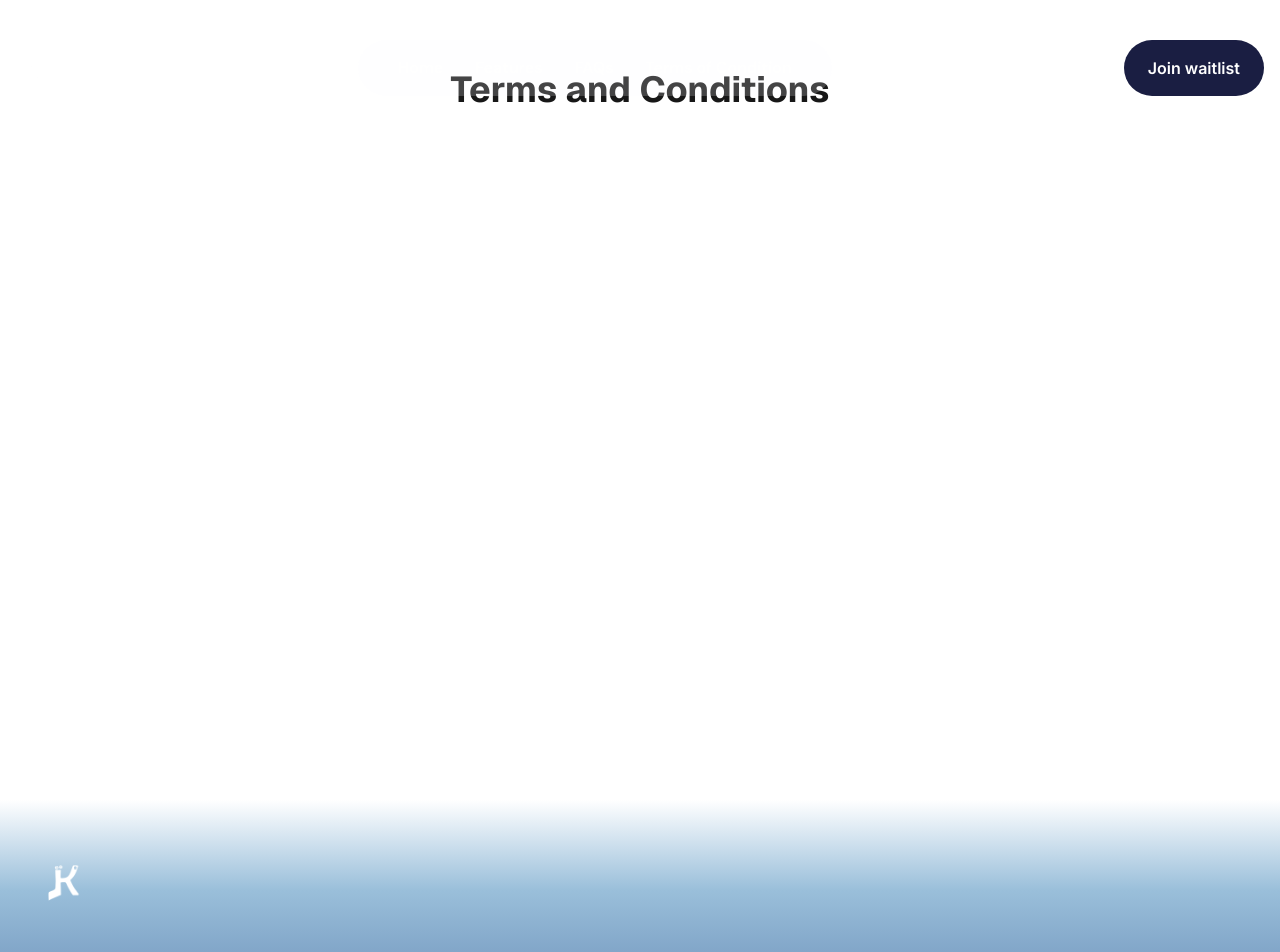
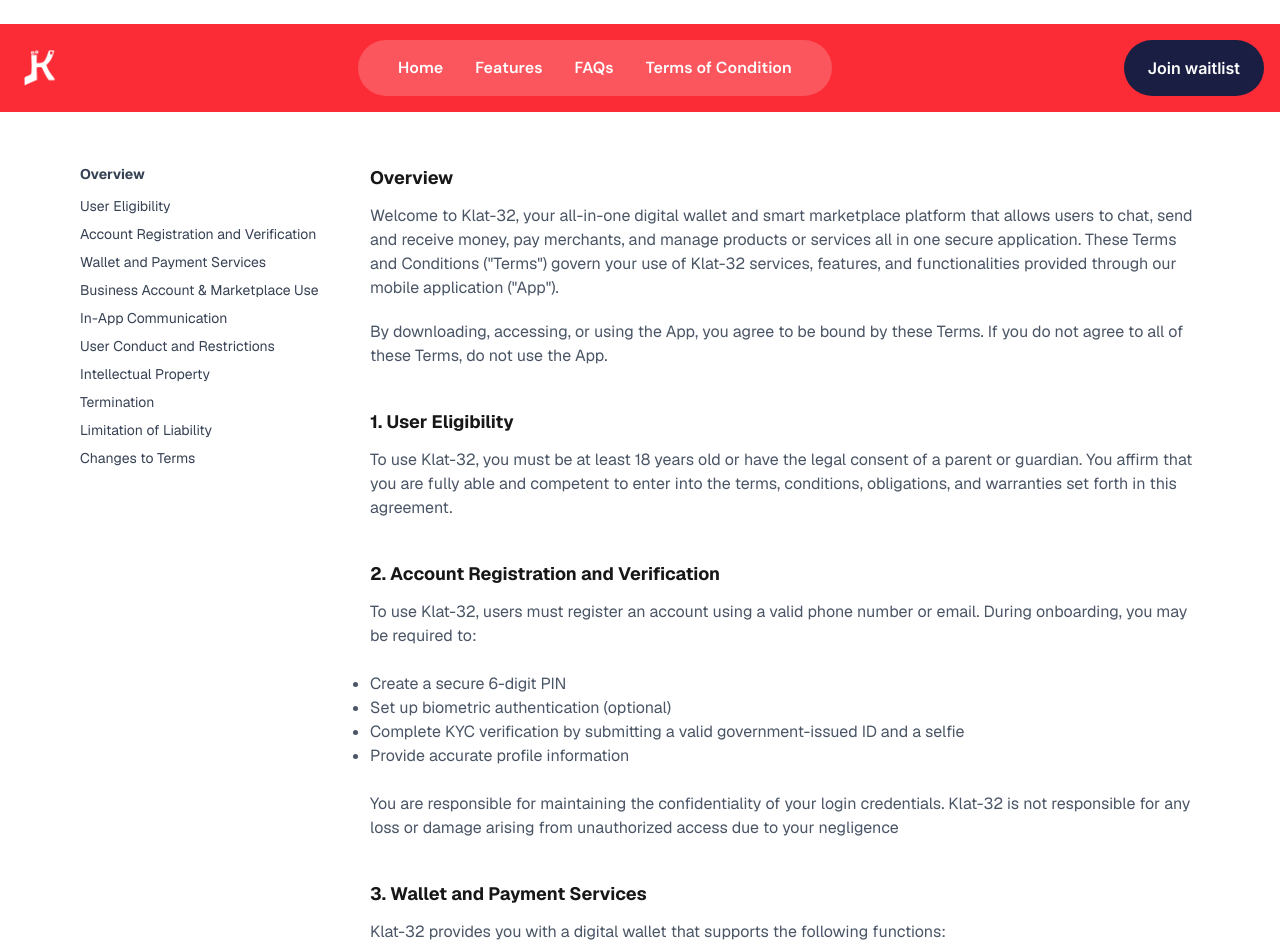
Before and after one commit to Dev-Tonia/klat-12, a Next.js app: page /terms in a window 1280 px wide. Shown: the top 952 px of the page. Built offline with nearby package versions, Linux system fonts and the light colour scheme.

Commit message:
[UI], Privacy policy page

```diff
--- a/src/app/layout.tsx
+++ b/src/app/layout.tsx
@@ -29,7 +29,7 @@
         className={`${geistSans.variable} ${geistMono.variable} antialiased relative`}
       >
         {/* header */}
-        <header className="   absolute top-0  my-6 left-0 w-full z-10">
+        <header className="   absolute top-0  my-6 left-0 w-full z-10 bg-red-500">
           <nav className=" flex items-center p-4 justify-between max-w-7xl mx-auto">
             <Link href={"/"}>
               <Image
--- a/src/app/terms/page.tsx
+++ b/src/app/terms/page.tsx
@@ -1,7 +1,249 @@
+import type { Metadata } from "next";
+import { Geist, Geist_Mono } from "next/font/google";
+import Image from "next/image";
+import Link from "next/link";
+const geistSans = Geist({
+  variable: "--font-geist-sans",
+  subsets: ["latin"],
+});
+
+export const metadata: Metadata = {
+  title: "Terms and Conditions",
+  description: "Klat-32 Terms and Conditions page",
+};
+
+// Data for terms and conditions
+const terms = [
+  {
+    id: "eligibility",
+    title: "1. User Eligibility",
+    content: (
+      <p className="text-gray-600">
+        To use Klat-32, you must be at least 18 years old or have the legal
+        consent of a parent or guardian. You affirm that you are fully able and
+        competent to enter into the terms, conditions, obligations, and
+        warranties set forth in this agreement.
+      </p>
+    ),
+  },
+  {
+    id: "account",
+    title: "2. Account Registration and Verification",
+    content: (
+      <>
+        <p className="text-gray-600 mb-6">
+          To use Klat-32, users must register an account using a valid phone
+          number or email. During onboarding, you may be required to:
+        </p>
+        <ul className="list-disc text-gray-600 mb-6">
+          <li>Create a secure 6-digit PIN</li>
+          <li>Set up biometric authentication (optional)</li>
+          <li>
+            Complete KYC verification by submitting a valid government-issued ID
+            and a selfie
+          </li>
+          <li>Provide accurate profile information</li>
+        </ul>
+        <p className="text-gray-600">
+          You are responsible for maintaining the confidentiality of your login
+          credentials. Klat-32 is not responsible for any loss or damage arising
+          from unauthorized access due to your negligence
+        </p>
+      </>
+    ),
+  },
+  {
+    id: "wallet",
+    title: "3. Wallet and Payment Services",
+    content: (
+      <>
+        <p className="text-gray-600 mb-6">
+          Klat-32 provides you with a digital wallet that supports the following
+          functions:
+        </p>
+        <ul className="list-disc text-gray-600 mb-6">
+          <li>
+            Funding your wallet using debit cards, bank transfers, or USSD
+          </li>
+          <li>Sending and receiving money to and from other Klat-32 users</li>
+          <li>Withdrawing funds to your linked bank account</li>
+          <li>
+            Paying for products and services via in-app chat or merchant
+            profiles
+          </li>
+        </ul>
+        <p className="text-gray-600">
+          All payment services are processed securely. Klat-32 may delay,
+          reverse, or investigate suspicious or high-risk transactions.
+        </p>
+      </>
+    ),
+  },
+  {
+    id: "business",
+    title: "4. Business Account & Marketplace Use",
+    content: (
+      <>
+        <p className="text-gray-600 mb-6">
+          Klat-32 provides enhanced features for merchants and business users:
+        </p>
+        <ul className="list-disc text-gray-600 mb-6">
+          <li>Merchant onboarding with business verification</li>
+          <li>
+            Listing of products and services with pricing, media, and inventory
+            management
+          </li>
+          <li>Accepting and managing orders</li>
+          <li>Receiving payments via wallet, bank transfer, or USSD</li>
+          <li>
+            Managing customer interactions via chat, calls, and notifications
+          </li>
+        </ul>
+        <p className="text-gray-600">
+          Merchants are solely responsible for the accuracy of their listings,
+          pricing, delivery, and customer service.
+        </p>
+      </>
+    ),
+  },
+  {
+    id: "communication",
+    title: "5. In-App Communication",
+    content: (
+      <>
+        <p className="text-gray-600 mb-6">
+          Klat-32 enables communication between users, including:
+        </p>
+        <ul className="list-disc text-gray-600 mb-6">
+          <li>Secure real-time chat</li>
+          <li>Audio and video calling</li>
+          <li>
+            Sharing of payment requests, product links, or service offers within
+            chat
+          </li>
+        </ul>
+        <p className="text-gray-600">
+          All interactions must remain respectful and non-abusive. Violations
+          may result in account suspension or termination.
+        </p>
+      </>
+    ),
+  },
+  {
+    id: "conduct",
+    title: "6. User Conduct and Restrictions",
+    content: (
+      <>
+        <p className="text-gray-600 mb-6">You agree not to:</p>
+        <ul className="list-disc text-gray-600 mb-6">
+          <li>Use the app for illegal or fraudulent purpose</li>
+          <li>Upload false or misleading information</li>
+          <li>Interfere with app functionality or security</li>
+          <li>Violate third-party rights or intellectual property</li>
+        </ul>
+        <p className="text-gray-600">
+          We reserve the right to suspend, restrict, or terminate your account
+          if we detect abuse, non-compliance, or fraudulent behavior.
+        </p>
+      </>
+    ),
+  },
+  {
+    id: "Property",
+    title: "7. Intellectual Property",
+    content: (
+      <>
+        <p className="text-gray-600">
+          All content, logos, and features of the Klat-32 App are the exclusive
+          property of Klat-32 and protected by applicable copyright and
+          trademark laws.
+        </p>
+      </>
+    ),
+  },
+  {
+    id: "termination",
+    title: "8. Termination",
+    content: (
+      <p className="text-gray-600">
+        We reserve the right to terminate or suspend your access to the App
+        without notice for any reason, including breach of these Terms.
+      </p>
+    ),
+  },
+  {
+    id: "liability",
+    title: "9. Limitation of Liability",
+    content: (
+      <p className="text-gray-600">
+        Klat-32 is not liable for any indirect, incidental, or consequential
+        damages arising from your use of the App. We do not guarantee
+        uninterrupted access, and all services are provided "as-is."
+      </p>
+    ),
+  },
+  {
+    id: "changes",
+    title: "10. Changes to Terms",
+    content: (
+      <p className="text-gray-600">
+        We may update these Terms periodically. Continued use of the App
+        constitutes your acceptance of the updated terms.
+      </p>
+    ),
+  },
+];
+
 export default function Terms() {
   return (
     <div className="font-sans grid grid-rows-[20px_1fr_20px] items-center justify-items-center min-h-screen p-8 pb-20 gap-16 sm:p-20">
       <h1 className="text-4xl font-bold text-center">Terms and Conditions</h1>
+
+      <div className="grid grid-cols-1 lg:grid-cols-[250px_1fr] gap-10 max-w-6xl mx-auto w-full">
+        {/* Sidebar */}
+        <aside className="hidden lg:block sticky top-24 self-start">
+          <nav className="space-y-4 text-sm text-gray-700">
+            <a href="#overview" className="font-bold">Overview</a>
+            <ul className="space-y-2 mt-3">
+              {terms.map((term) => (
+                <li key={term.id}>
+                  <a href={`#${term.id}`} className="hover:text-primary">
+                    {term.title.replace(/^\d+\.\s/, "")}
+                  </a>
+                </li>
+              ))}
+            </ul>
+          </nav>
+        </aside>
+
+        {/* Main content */}
+        <section className="prose max-w-none">
+          {/* Overview intro */}
+          <div id="overview" className="mb-10">
+            <h2 id="overview" className="text-lg font-bold mb-3">Overview</h2>
+            <p className="text-gray-600">
+              Welcome to Klat-32, your all-in-one digital wallet and smart
+              marketplace platform that allows users to chat, send and receive
+              money, pay merchants, and manage products or services all in one
+              secure application. These Terms and Conditions ("Terms") govern
+              your use of Klat-32 services, features, and functionalities
+              provided through our mobile application ("App").
+            </p>
+            <p className="mt-5 text-gray-600">
+              By downloading, accessing, or using the App, you agree to be bound
+              by these Terms. If you do not agree to all of these Terms, do not
+              use the App.
+            </p>
+          </div>
+
+          {terms.map((term) => (
+            <div key={term.id} id={term.id} className="mb-10">
+              <h2 className="text-lg font-bold mb-3">{term.title}</h2>
+              {term.content}
+            </div>
+          ))}
+        </section>
+      </div>
     </div>
   );
 }
```
Also changed, not shown: 1 other file (tests, documents, lock files or other folders).
